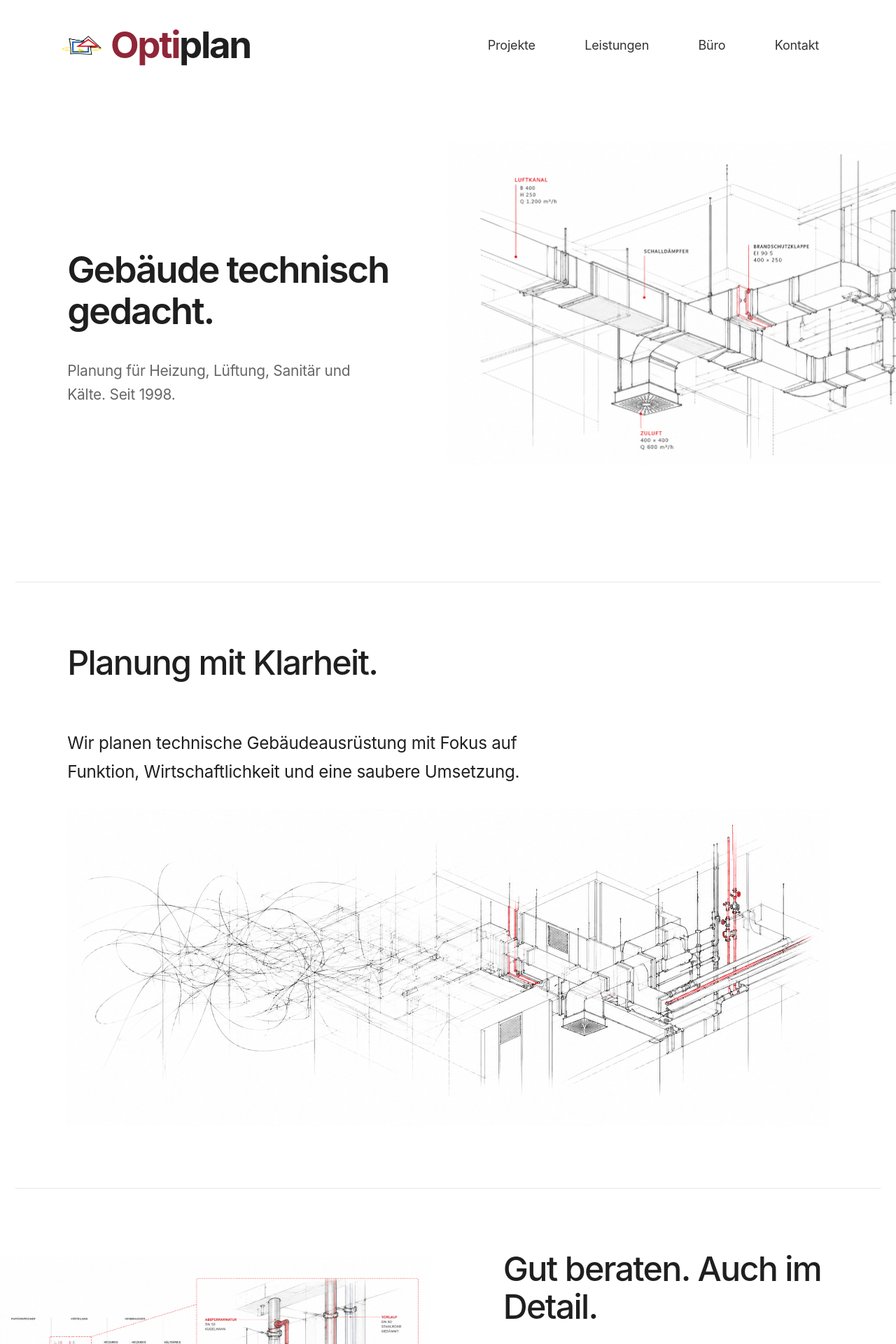
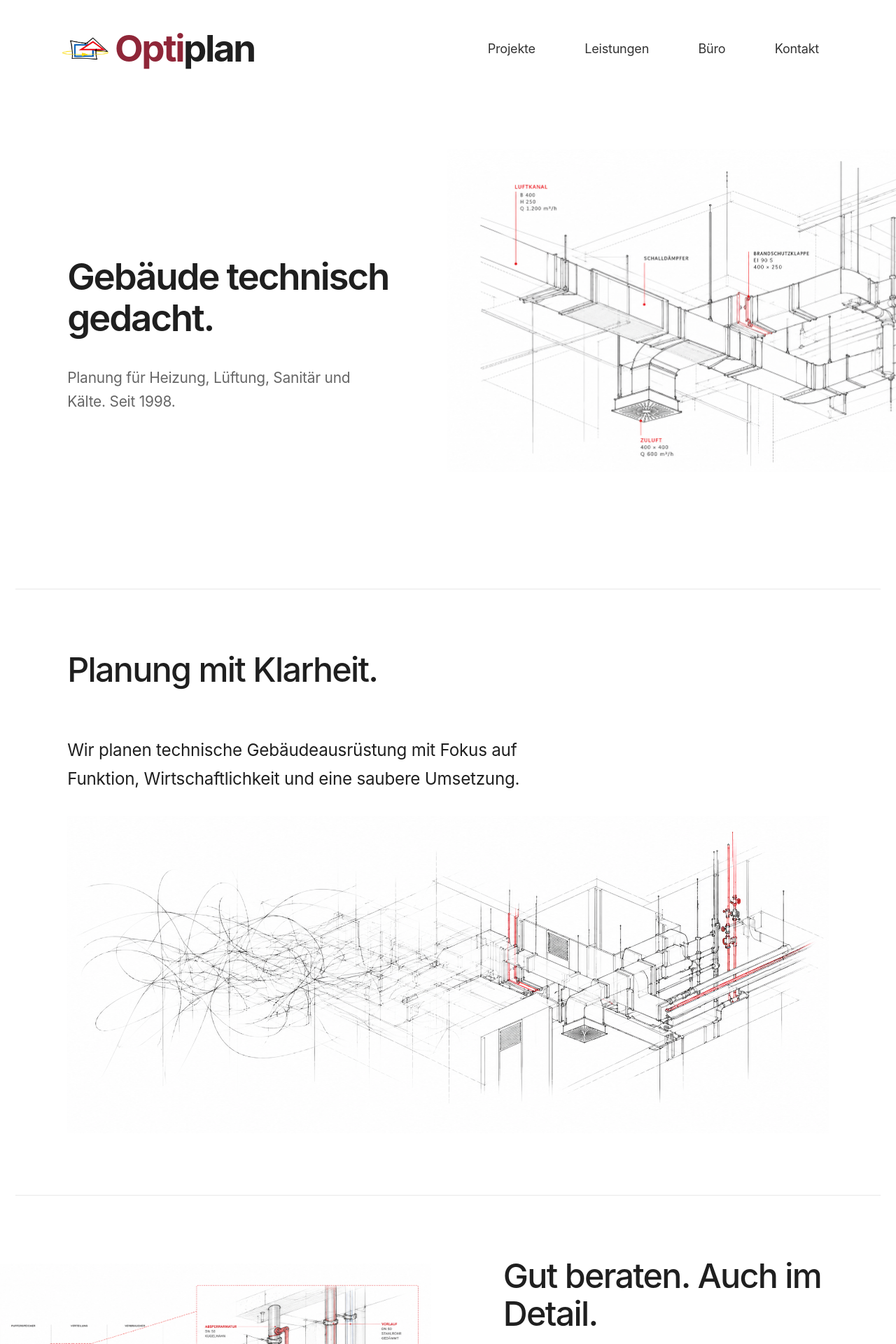
Before and after one commit to gryphiusodenhobler/www.optiplan.at, a Jekyll site: the page built from index.md, in a window 1280 px wide. Shown: the top 1920 px of the page at 70% size. Built offline with Jekyll 4.4.1, drawn with Linux system fonts in a browser that asks for light colours; cached includes are drawn as plain includes.

Commit message:
Update optiplan.scss

```diff
--- a/_sass/optiplan.scss
+++ b/_sass/optiplan.scss
@@ -987,9 +987,9 @@ body {
 }
 
 .masthead .site-title.optiplan-logo img.optiplan-ornament {
-  width: 58px !important;
-  height: 58px !important;
-  max-width: 58px !important;
-  margin-right: 12px;
+  width: 68px !important;
+  height: 68px !important;
+  max-width: 68px !important;
+  margin-right: 8px;
   object-fit: contain;
 }
```
